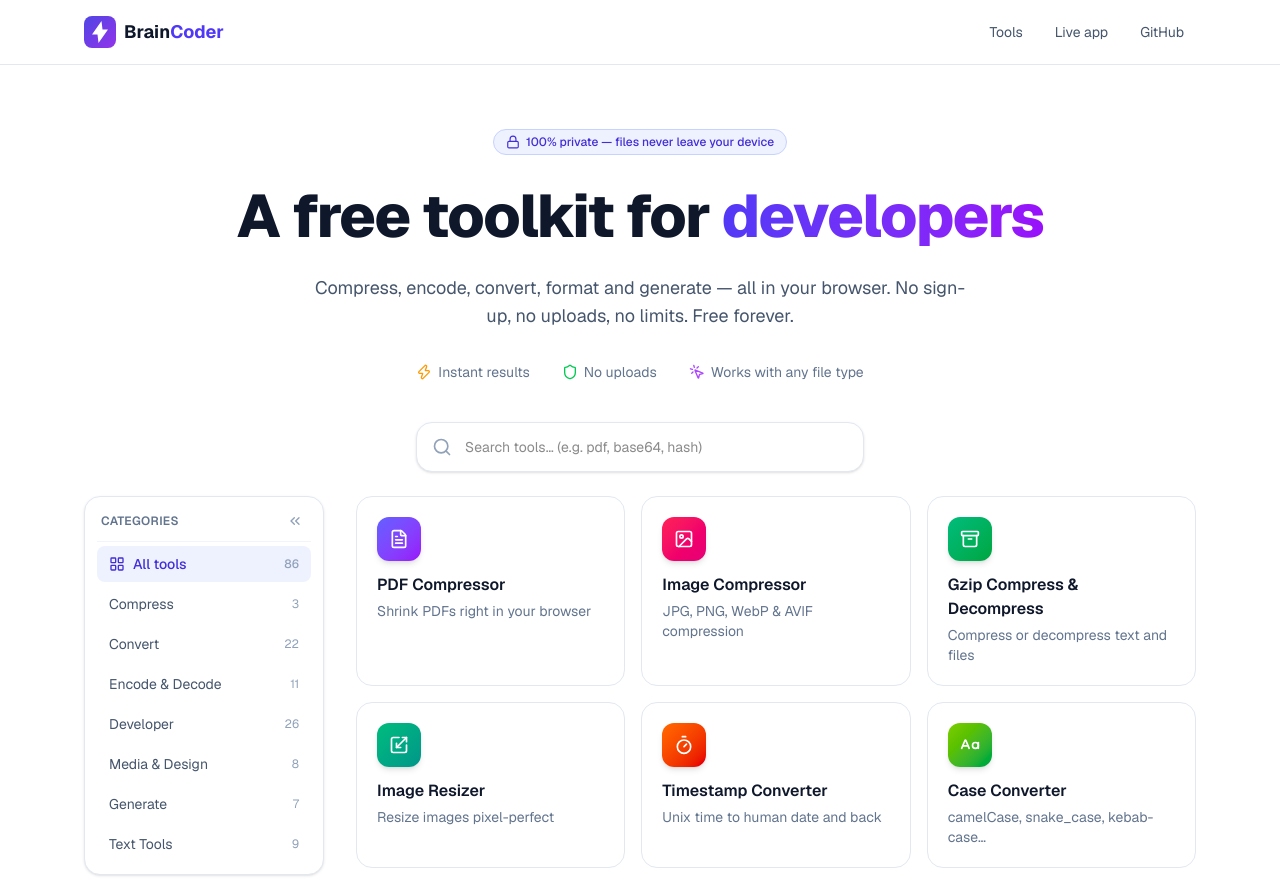
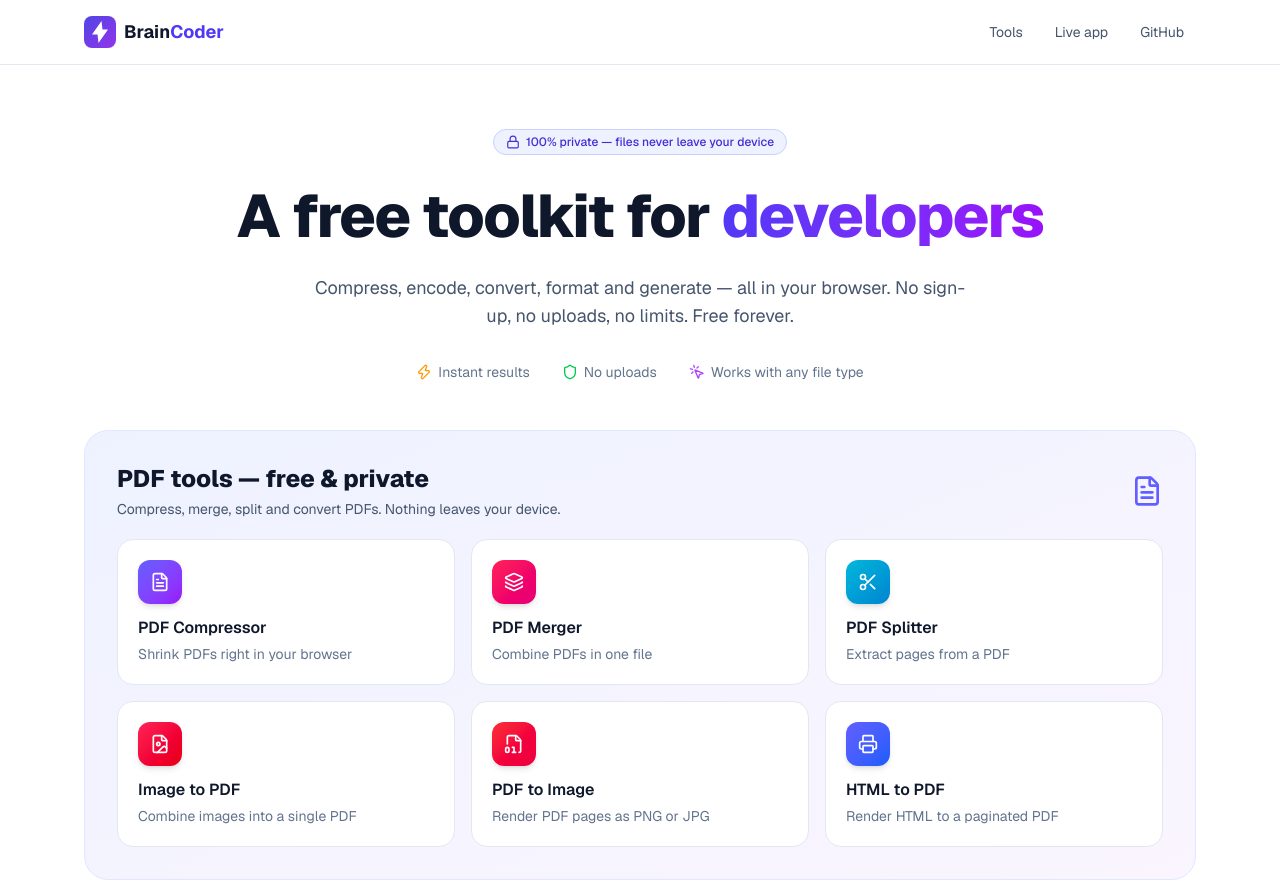
Before and after one commit to RajaSardar/BrainCoder, a Next.js app: page / in a window 1280 px wide. Shown: the top 883 px of the page. Built offline with nearby package versions, Linux system fonts and the light colour scheme; no server answers.

Commit message:
focus on PDF niche: featured PDF section on home, higher sitemap priority for hero PDF tools, and add opt-in privacy-friendly analytics (env-driven)

```diff
--- a/src/app/layout.tsx
+++ b/src/app/layout.tsx
@@ -7,6 +7,7 @@ import {
   SITE_NAME,
   SITE_URL,
 } from "@/lib/seo";
+import { Analytics } from "@/components/Analytics";
 import "./globals.css";
 
 const geistSans = Geist({
@@ -71,6 +72,7 @@ export default function RootLayout(props: LayoutProps<"/">) {
       className={`${geistSans.variable} ${geistMono.variable} h-full antialiased`}
     >
       <body className="min-h-full flex flex-col bg-slate-50 text-slate-900">
+        <Analytics />
         <header className="sticky top-0 z-20 bg-white/80 backdrop-blur border-b border-slate-200">
           <div className="max-w-6xl mx-auto px-5 h-16 flex items-center justify-between">
             <Link href="/" className="flex items-center gap-2 group">
--- a/src/app/sitemap.ts
+++ b/src/app/sitemap.ts
@@ -1,13 +1,15 @@
 import type { MetadataRoute } from "next";
 import { TOOLS } from "@/lib/tools";
 import { SITE_URL } from "@/lib/seo";
+
+const HERO = new Set(["pdf-compressor", "pdf-merge", "pdf-split"]);
 
 export default function sitemap(): MetadataRoute.Sitemap {
   const toolUrls: MetadataRoute.Sitemap = TOOLS.map((tool) => ({
     url: `${SITE_URL}/tools/${tool.slug}`,
     lastModified: new Date(),
-    changeFrequency: "monthly",
-    priority: 0.8,
+    changeFrequency: HERO.has(tool.slug) ? "weekly" : "monthly",
+    priority: HERO.has(tool.slug) ? 0.9 : 0.8,
   }));
 
   return [
--- /dev/null
+++ b/src/components/Analytics.tsx
@@ -0,0 +1,22 @@
+import Script from "next/script";
+
+/**
+ * Lightweight, privacy-friendly analytics.
+ *
+ * Set NEXT_PUBLIC_ANALYTICS_DOMAIN (e.g. "braincoder.example.com") to enable.
+ * Works with Plausible (including the free Vercel integration) — cookieless
+ * and GDPR-friendly, which matches the site's "nothing leaves your device" brand.
+ * Omit the env var to disable entirely.
+ */
+export function Analytics() {
+  const domain = process.env.NEXT_PUBLIC_ANALYTICS_DOMAIN;
+  if (!domain) return null;
+  return (
+    <Script
+      defer
+      data-domain={domain}
+      src="https://plausible.io/js/script.js"
+      strategy="afterInteractive"
+    />
+  );
+}
--- a/src/components/HomeContent.tsx
+++ b/src/components/HomeContent.tsx
@@ -12,6 +12,7 @@ import {
   ChevronsRight,
   ListFilter,
   LayoutGrid,
+  FileText,
 } from "lucide-react";
 import { CATEGORIES, getToolsByCategory, TOOLS, type ToolConfig } from "@/lib/tools";
 
@@ -37,8 +38,16 @@ function ToolCard({ tool }: { tool: ToolConfig }) {
   );
 }
 
-export default function HomeContent() {
-  const [query, setQuery] = useState("");
+const PDF_TOOLS = [
+  "pdf-compressor",
+  "pdf-merge",
+  "pdf-split",
+  "image-to-pdf",
+  "pdf-to-image",
+  "html-to-pdf",
+];
+
+export default function HomeContent() {  const [query, setQuery] = useState("");
   const [category, setCategory] = useState<string | null>(null);
   const [filtersOpen, setFiltersOpen] = useState(false);
   const [collapsed, setCollapsed] = useState(false);
@@ -129,6 +138,30 @@ export default function HomeContent() {
           <span className="flex items-center gap-1.5">
             <MousePointerClick className="w-4 h-4 text-purple-500" /> Works with any file type
           </span>
+        </div>
+      </section>
+
+      {/* Featured: PDF tools */}
+      <section className="max-w-6xl mx-auto px-5 pt-2 pb-8 w-full">
+        <div className="rounded-3xl border border-indigo-100 bg-gradient-to-br from-indigo-50 to-purple-50 p-6 sm:p-8">
+          <div className="flex items-center justify-between mb-5">
+            <div>
+              <h2 className="text-xl sm:text-2xl font-extrabold text-slate-900">
+                PDF tools — free &amp; private
+              </h2>
+              <p className="text-sm text-slate-600 mt-1">
+                Compress, merge, split and convert PDFs. Nothing leaves your device.
+              </p>
+            </div>
+            <FileText className="w-8 h-8 text-indigo-500 shrink-0" />
+          </div>
+          <div className="grid sm:grid-cols-2 lg:grid-cols-3 gap-4">
+            {PDF_TOOLS.map((t) => {
+              const tool = TOOLS.find((x) => x.slug === t);
+              if (!tool) return null;
+              return <ToolCard key={tool.slug} tool={tool} />;
+            })}
+          </div>
         </div>
       </section>
 
```
Also changed, not shown: 2 other files (tests, documents, lock files or other folders).
